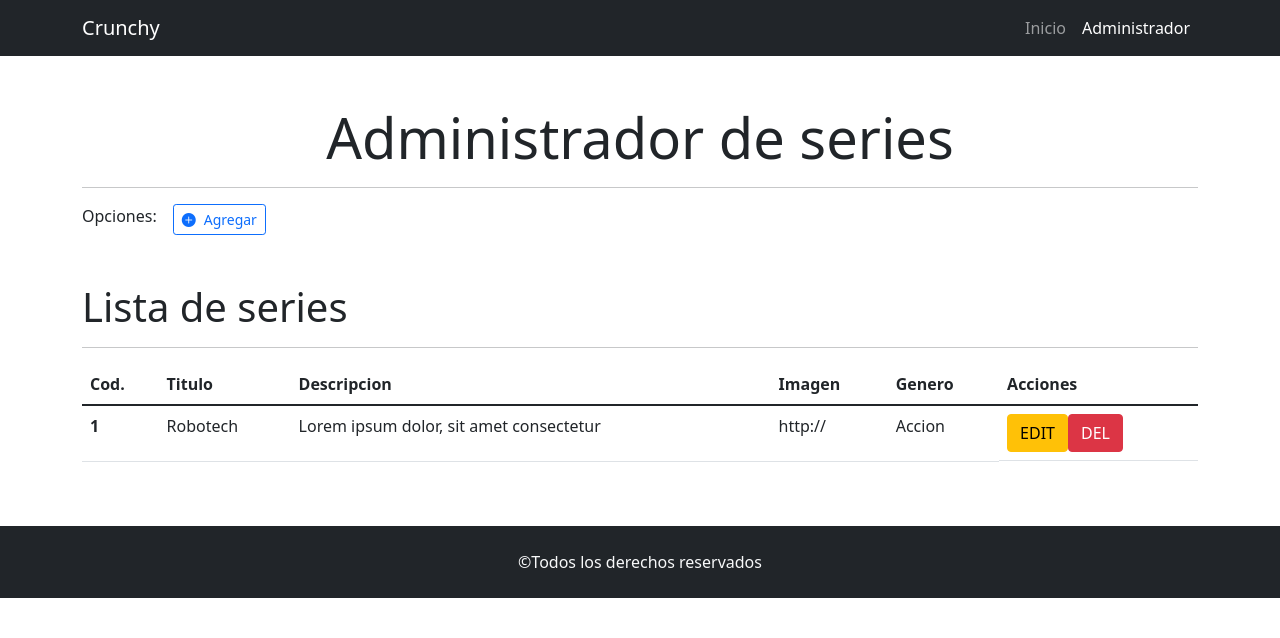
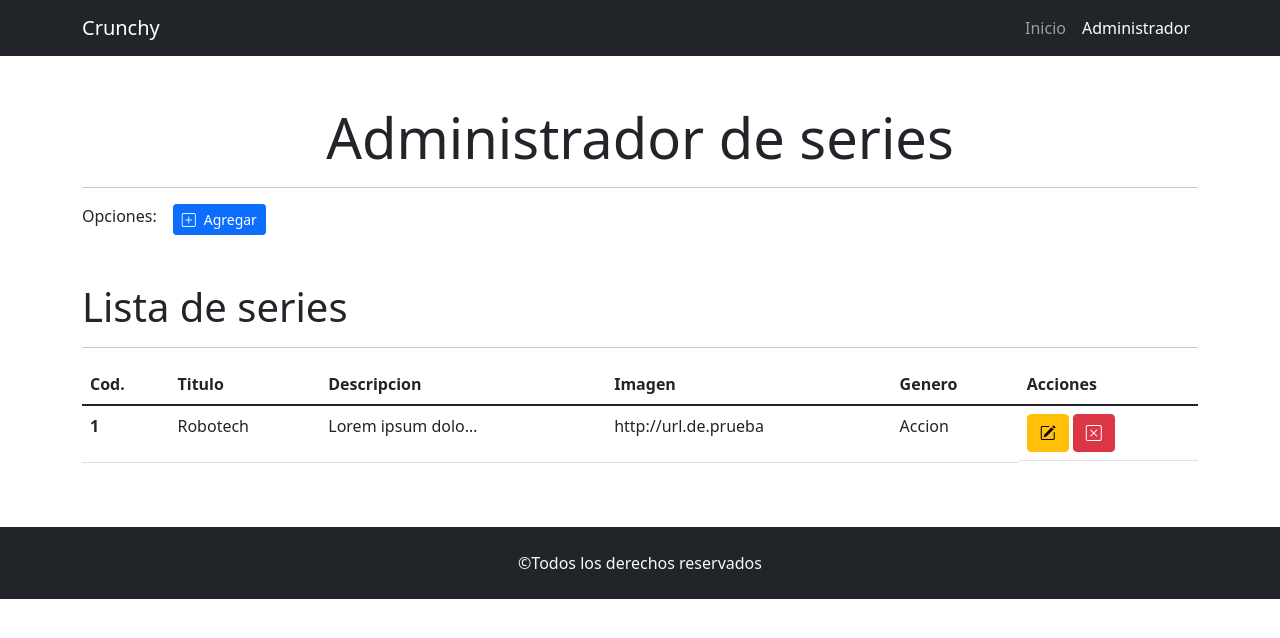
Before and after one commit to carlosmsx/c2i-PracticaCRUD, a plain HTML site: page pages/administrador.html in a window 1280 px wide. Drawn offline with nearby package versions, Linux system fonts and the light colour scheme.

Commit message:
agregados los iconos de los botones restantes. agregado el truncado con puntitos de las celdas largas

```diff
--- a/css/styles.css
+++ b/css/styles.css
@@ -1,3 +1,7 @@
-ejemplo {
-    background-color: beige;
+td p
+{
+    width: 150px;
+    white-space: nowrap;
+    overflow: hidden;
+    text-overflow: ellipsis;
 }
--- a/pages/administrador.html
+++ b/pages/administrador.html
@@ -47,7 +47,7 @@
             <hr />
             <section class="d-flex">
                 <p class="mb-0">Opciones:</p>
-                <button class="btn btn-outline-primary btn-sm ms-3" data-bs-toggle="modal" data-bs-target="#modalSerie"><i class="bi bi-plus-circle-fill me-2"></i>Agregar</button>
+                <button class="btn btn-primary btn-sm ms-3" data-bs-toggle="modal" data-bs-target="#modalSerie"><i class="bi bi-plus-square me-2"></i>Agregar</button>
             </section>
             <section class="mt-5">
                 <h2 class="display-6">Lista de series</h2>
@@ -68,12 +68,12 @@
                             <tr>
                                 <th scope="row">1</th>
                                 <td>Robotech</td>
-                                <td>Lorem ipsum dolor, sit amet consectetur</td>
-                                <td>http://</td>
+                                <td><p>Lorem ipsum dolor sit amet consectetur adipisicing elit. Iste at officia sapiente suscipit aperiam consequatur ut voluptatibus iure! Id, temporibus!</p></td>
+                                <td>http://url.de.prueba</td>
                                 <td>Accion</td>
                                 <td class="d-flex">
-                                    <button class="btn btn-warning">EDIT</button>
-                                    <button class="btn btn-danger">DEL</button>
+                                    <button class="btn btn-warning me-1"><i class="bi bi-pencil-square"></i></button>
+                                    <button class="btn btn-danger"><i class="bi bi-x-square"></i></button>
                                 </td>
                             </tr>
                         </tbody>
```
